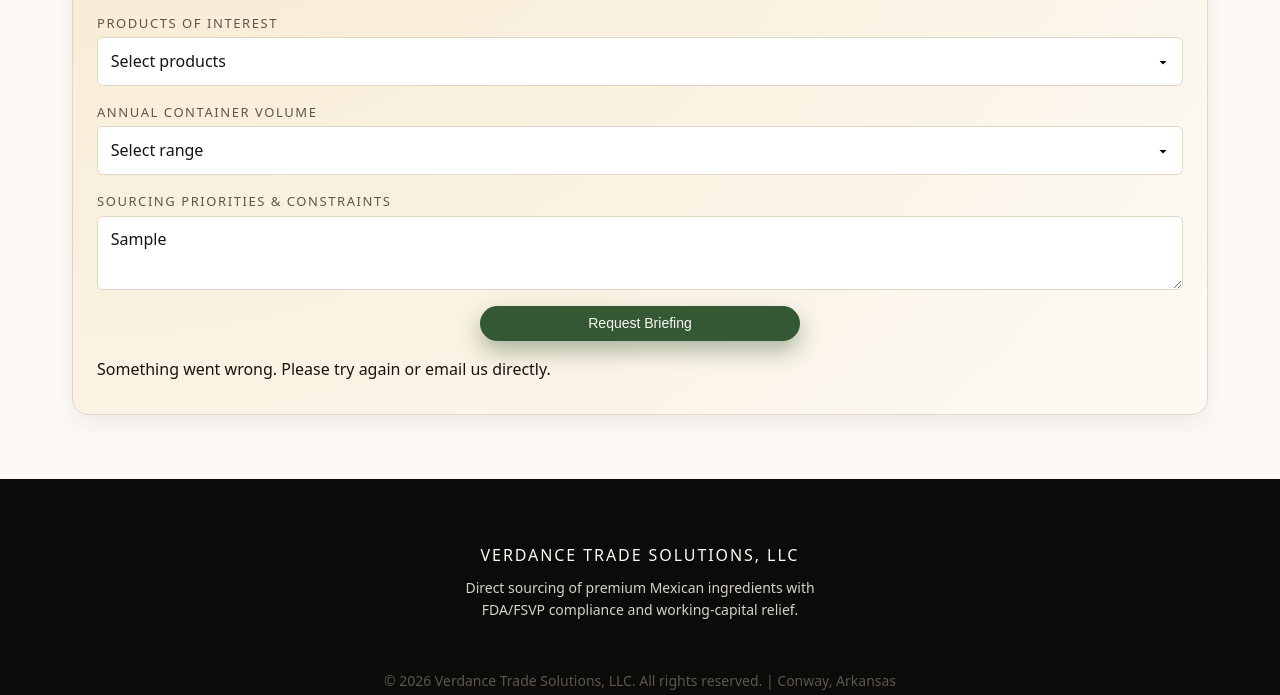
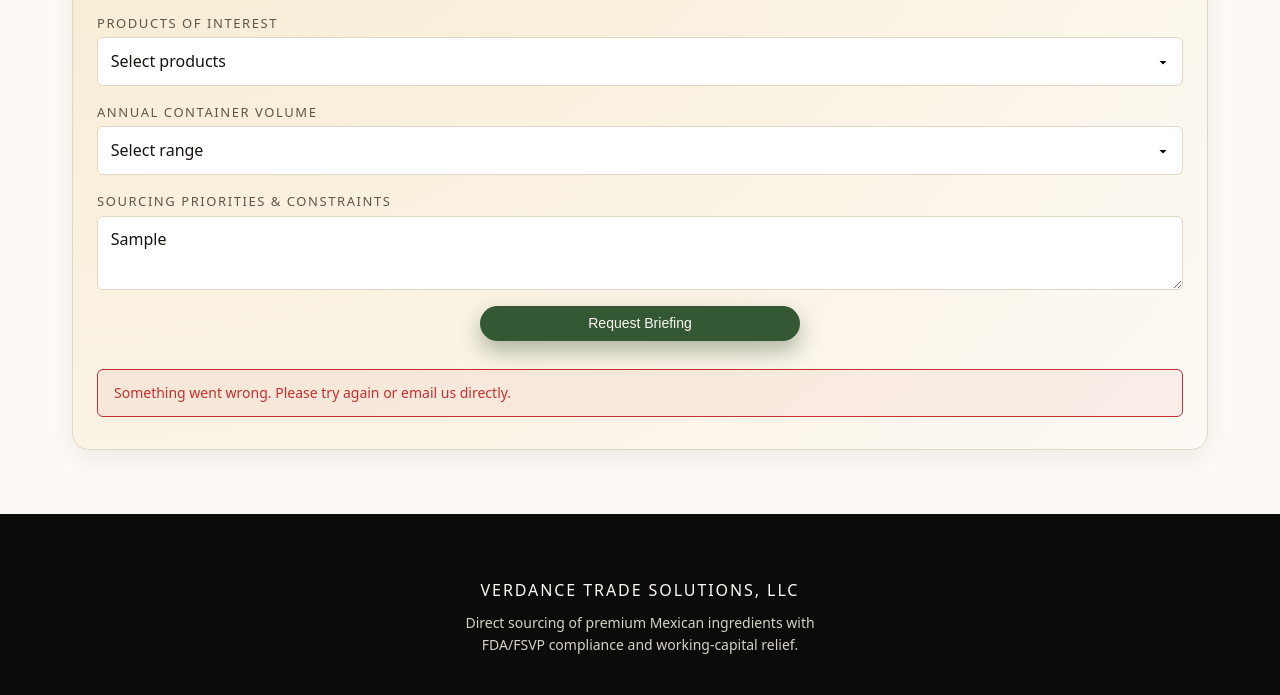
Before and after one commit to VerdanceSolutions/Verdance-Solutions-Website, a plain HTML site: page index.html in a window 1280 px wide. Both pictures are taken after typing "Sample", "Sample", "Sample", "name@example.com", "5551234", "Sample" into the empty fields and a click on the button "Request Briefing". Shown: the part 8807-9502 px from the top of the page. Drawn offline with Linux system fonts and the light colour scheme; no server answers.

Commit message:
feat: add .form-error style using existing error token

```diff
--- a/styles.css
+++ b/styles.css
@@ -933,6 +933,16 @@ textarea,
   font-size: var(--font-size-sm);
 }
 
+.form-error {
+  margin-top: var(--space-sm);
+  padding: var(--space-sm) var(--space-md);
+  border-radius: var(--radius-sm);
+  border: 1px solid var(--color-error);
+  background-color: rgba(197, 48, 48, 0.06);
+  color: var(--color-error);
+  font-size: var(--font-size-sm);
+}
+
 /* =========================
    14. Footer
    ========================= */
@@ -949,7 +959,7 @@ textarea,
   display: flex;
   flex-direction: column;
   align-items: center; /* centers block items horizontally */
-  justify-content: center; /* optional: vertical centering if there’s a fixed height */
+  justify-content: center; /* optional: vertical centering if there's a fixed height */
   gap: var(--space-sm);
 }
 
```
